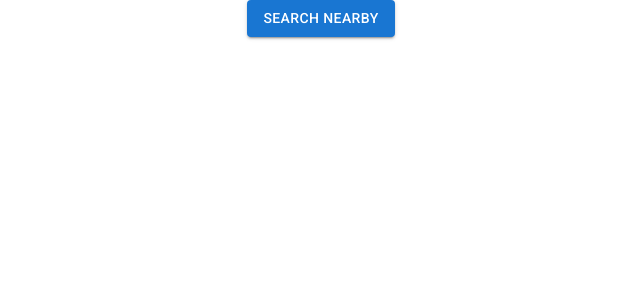
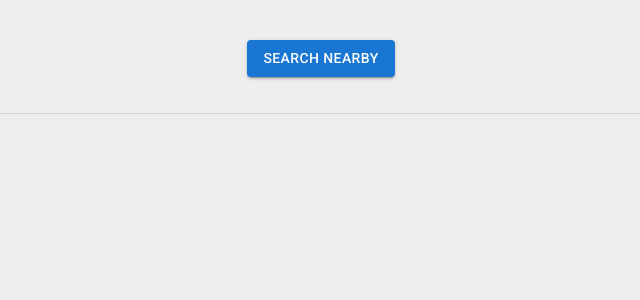
Before and after one commit to LoganPhilbrick/coffeeFinder, a React (Create React App) app: page / in a window 1280 px wide. Shown: the top 300 px of the page, without its empty margins (319-959 px from the left). Built offline with nearby package versions, Linux system fonts and the light colour scheme.

Commit message:
style and grid changes

```diff
--- a/src/App.js
+++ b/src/App.js
@@ -1,6 +1,6 @@
 import { useState } from "react";
 import { fetchCoffeeData } from "./api";
-import { Button, Grid } from "@mui/material";
+import { Button, Container, Grid } from "@mui/material";
 import CoffeeCard from "./components/CoffeeCard";
 
 function App() {
@@ -23,8 +23,10 @@ function App() {
   console.log(info);
 
   return (
-    <div className="App">
-      <Grid container justifyContent="center" alignItems="center">
+    <div>
+      <Container maxWidth="lg">
+        <Grid container justifyContent="center">
+          <Grid item style={{ marginTop: "40px", marginBottom: "60px" }}>
             {!loaded && (
               <Button variant="contained" onClick={handleClick}>
                 Search Nearby
@@ -35,10 +37,13 @@ function App() {
                 Refresh
               </Button>
             )}
+          </Grid>
+        </Grid>
 
-        <Grid container rowSpacing={4} direction="row" justifyContent="space-evenly" alignItems="flex-start" spacing={4}>
+        <Grid container spacing={3} style={{ marginBottom: "40px", borderTop: "solid 1px lightGrey" }}>
           {loaded &&
             info.map((item) => (
+              <Grid item xs={4}>
                 <CoffeeCard
                   key={item.id}
                   name={item.name}
@@ -47,9 +52,10 @@ function App() {
                   address={`${item.location.address1} ${item.location.city}, ${item.location.state}`}
                   distance={item.distance}
                 />
+              </Grid>
             ))}
         </Grid>
-      </Grid>
+      </Container>
     </div>
   );
 }
--- a/src/components/CoffeeCard.js
+++ b/src/components/CoffeeCard.js
@@ -1,32 +1,33 @@
 import React from "react";
 import { Typography, Card, CardActionArea, CardMedia, CardContent, Grid } from "@mui/material";
-import { Star } from "@mui/icons-material";
+import { StarRounded } from "@mui/icons-material";
 
 const CoffeeCard = ({ name, rating, distance, imageUrl, address }) => {
   const miles = (distance * 0.000621371192).toFixed(1);
   return (
+    <Card sx={{ maxWidth: 345 }} style={{ border: "none", boxShadow: "inset 0px 0px 15px grey", backgroundColor: "#fff", fontFamily: "TT Norms Pro" }}>
+      <CardActionArea>
+        <CardMedia component="img" height="140" rounded image={imageUrl} />
+        <CardContent>
+          <Typography gutterBottom variant="h6" component="div" fontWeight="bold">
+            {name}
+          </Typography>
+          <Grid container direction="row" alignItems="center">
             <Grid item>
-      <Card sx={{ maxWidth: 345 }}>
-        <CardActionArea>
-          <CardMedia component="img" height="140" image={imageUrl} />
-          <CardContent>
-            <Typography gutterBottom variant="h5" component="div">
-              {name}
+              <Typography variant="body2" color="text.secondary" style={{ display: "flex", alignItems: "center" }}>
+                {`${miles} mi - ${rating}`}
+              </Typography>
+            </Grid>
+            <Grid item>
+              <StarRounded sx={{ fontSize: 15 }} />
+            </Grid>
+          </Grid>
           <Typography variant="body2" color="text.secondary">
-                {rating}
-                <Star sx={{ fontSize: 15 }} />
-              </Typography>
-            </Typography>
-            <Typography variant="body1" color="text.secondary">
             {address}
-            </Typography>
-            <Typography variant="body2" color="text.secondary">
-              {`${miles} mi`}
           </Typography>
         </CardContent>
       </CardActionArea>
     </Card>
-    </Grid>
   );
 };
 
--- a/src/index.css
+++ b/src/index.css
@@ -11,3 +11,9 @@ code {
   font-family: source-code-pro, Menlo, Monaco, Consolas, 'Courier New',
     monospace;
 }
+
+body {
+
+  background-color: #eee;
+
+  }
```
Lines whose indentation alone changed are shown as unchanged.
